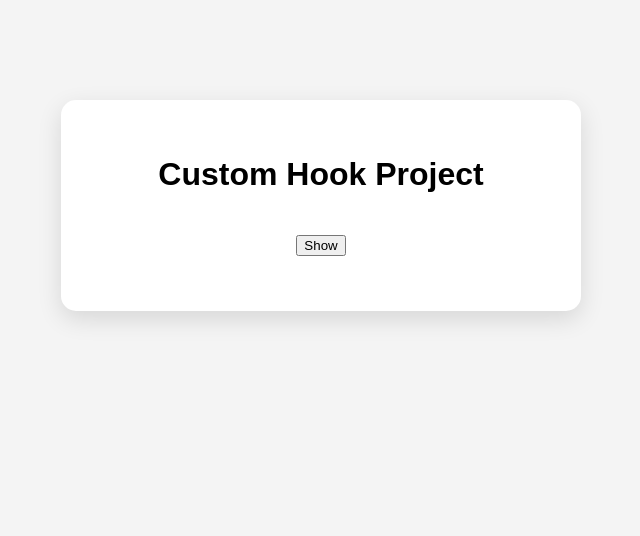
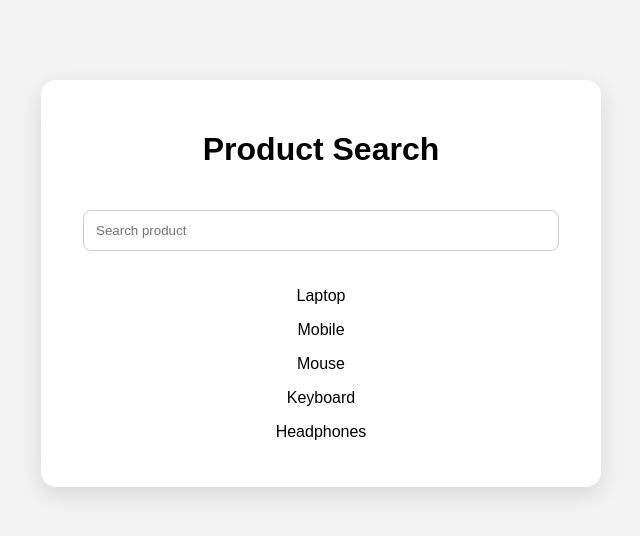
Before and after one commit to asmabibi9390-sys/React-tutorial, a React (Vite) app: page / in a window 1280 px wide. Shown: the top 536 px of the page, without its empty margins (319-959 px from the left). Built offline with nearby package versions, Linux system fonts and the light colour scheme.

Commit message:
add project product search

```diff
--- a/src/App.css
+++ b/src/App.css
@@ -134,3 +134,33 @@ body {
 .toggle-container button {
   margin: 20px 0;
 }
+.product-search {
+  width: 500px;
+  max-width: 90%;
+  margin: 80px auto;
+  padding: 30px;
+  background: white;
+  border-radius: 15px;
+  box-shadow: 0 8px 25px rgba(0, 0, 0, 0.12);
+  text-align: center;
+}
+
+.product-search input {
+  width: 90%;
+  padding: 12px;
+  margin: 20px 0;
+  border: 1px solid #ccc;
+  border-radius: 8px;
+}
+
+.product-list {
+  display: flex;
+  flex-direction: column;
+  gap: 10px;
+}
+
+.product-item {
+  padding: 12px;
+  background: #f4f4f4;
+  border-radius: 8px;
+}
--- a/src/App.jsx
+++ b/src/App.jsx
@@ -1,8 +1,8 @@
 import "./App.css";
-import ToggleApp from "./components/ToggleApp";
+import ProductSearch from "./components/ProductSearch";
 
 function App() {
-  return <ToggleApp />;
+  return <ProductSearch />;
 }
 
 export default App;
--- /dev/null
+++ b/src/components/ProductSearch.jsx
@@ -0,0 +1,42 @@
+import { useMemo, useState } from "react";
+
+const products = [
+  "Laptop",
+  "Mobile",
+  "Mouse",
+  "Keyboard",
+  "Headphones"
+];
+
+function ProductSearch() {
+  const [search, setSearch] = useState("");
+
+  const filteredProducts = useMemo(() => {
+    return products.filter((product) =>
+      product.toLowerCase().includes(search.toLowerCase())
+    );
+  }, [search]);
+
+  return (
+    <div className="product-search">
+
+      <h1>Product Search</h1>
+
+      <input
+        type="text"
+        placeholder="Search product"
+        value={search}
+        onChange={(e) => setSearch(e.target.value)}
+      />
+
+      {filteredProducts.map((product) => (
+        <p key={product}>
+          {product}
+        </p>
+      ))}
+
+    </div>
+  );
+}
+
+export default ProductSearch;
```
